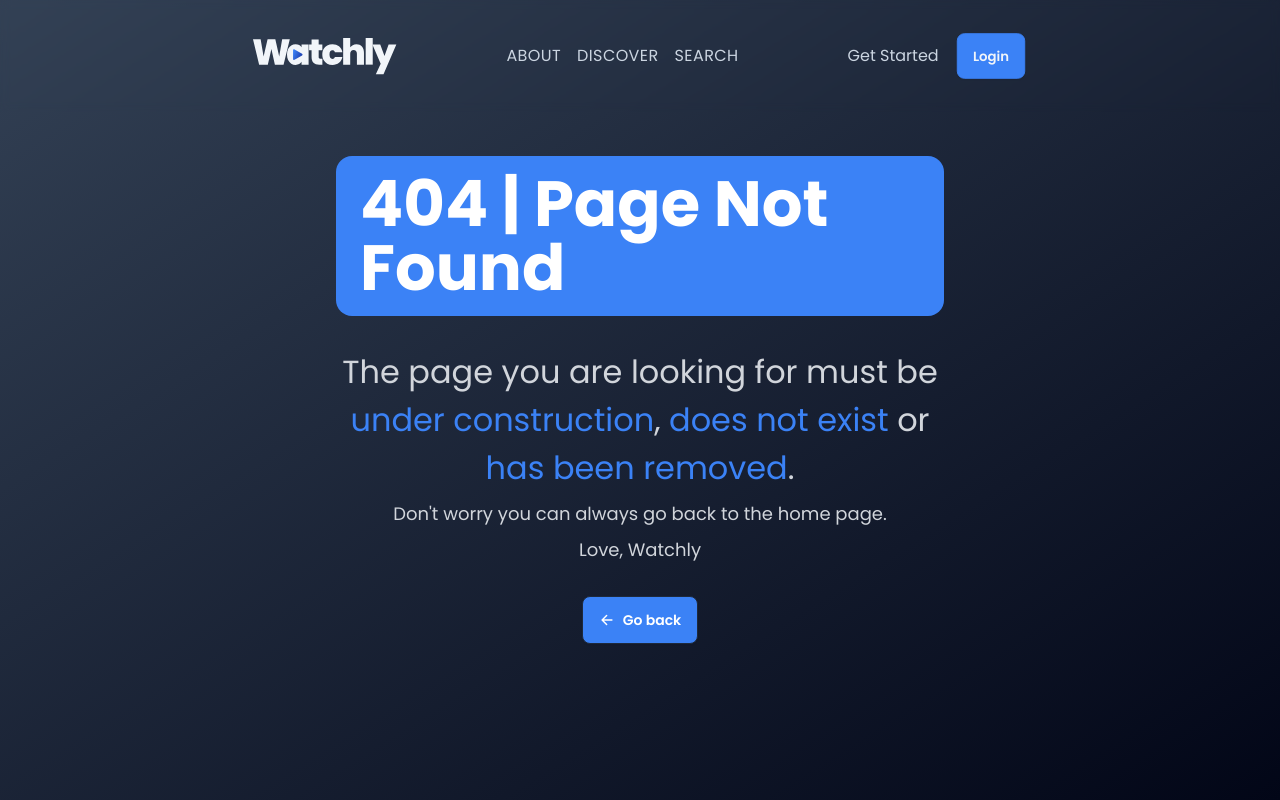
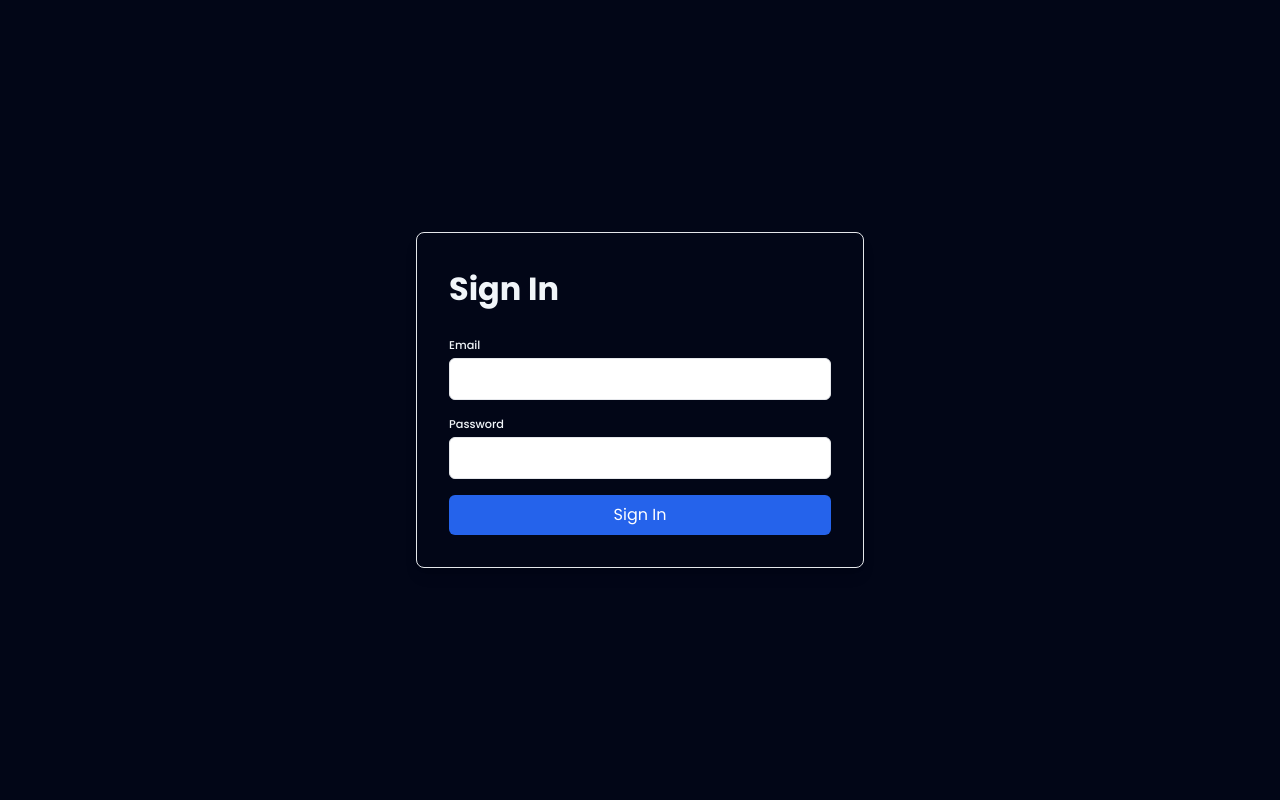
Before and after one commit to dimacuhamarc/watchly, a Next.js app: page /sandbox in a window 1280 px wide. Before the commit this address had no page. Shown: the top 800 px of the page. Built offline with nearby package versions, Linux system fonts and the light colour scheme; no server answers.

Commit message:
feat: implement authentication API and sign-in page with session management

```diff
--- a/src/app/api/auth/[...nextauth]/route.ts
+++ b/src/app/api/auth/[...nextauth]/route.ts
@@ -1,3 +1,5 @@
-import { handlers } from "~/server/auth";
+import NextAuth from "next-auth";
+import { authConfig } from "~/server/auth/config";
 
-export const { GET, POST } = handlers;
+// eslint-disable-next-line @typescript-eslint/no-unsafe-assignment, @typescript-eslint/no-explicit-any
+export const { GET, POST } = NextAuth(authConfig) as any;
--- a/src/app/layout.tsx
+++ b/src/app/layout.tsx
@@ -1,9 +1,14 @@
+/* eslint-disable @typescript-eslint/no-unsafe-member-access */
+/* eslint-disable @typescript-eslint/no-explicit-any */
+/* eslint-disable @typescript-eslint/no-unsafe-assignment */
 import "~/styles/globals.css";
 import "~/styles/text-styles.css";
 import "~/styles/layout-styles.css";
 
 import { GeistSans } from "geist/font/sans";
 import { type Metadata } from "next";
+import { SessionProvider } from "next-auth/react";
+import { auth } from "~/utils/api/auth";
 
 export const metadata: Metadata = {
   title: "Watchly | The best way to watch movies",
@@ -11,12 +16,22 @@ export const metadata: Metadata = {
   icons: [{ rel: "icon", url: "/favicon.ico" }],
 };
 
-export default function RootLayout({
+export default async function RootLayout({
   children,
 }: Readonly<{ children: React.ReactNode }>) {
+  let session = null;
+
+  try {
+    session = await auth();
+  } catch (error) {
+    console.error("Auth error:", error);
+  }
+
   return (
     <html lang="en" className={`${GeistSans.variable}`}>
-      <body>{children}</body>
+      <SessionProvider session={session}>
+        <body>{children}</body>
+      </SessionProvider>
     </html>
   );
 }
--- /dev/null
+++ b/src/app/sandbox/page.tsx
@@ -0,0 +1,91 @@
+"use client";
+
+import { useState } from "react";
+import { signIn } from "next-auth/react";
+import { useRouter } from "next/navigation";
+
+export default function SignInPage() {
+  const [email, setEmail] = useState("");
+  const [password, setPassword] = useState("");
+  const [isLoading, setIsLoading] = useState(false);
+  const [error, setError] = useState("");
+  const router = useRouter();
+
+  const handleSubmit = async (e: React.FormEvent) => {
+    e.preventDefault();
+    setError("");
+    setIsLoading(true);
+
+    try {
+      const result = await signIn("credentials", {
+        redirect: false,
+        email,
+        password,
+      });
+
+      if (result?.error) {
+        setError("Invalid email or password");
+      } else {
+        router.push("/");
+        router.refresh();
+      }
+    } catch (error) {
+      setError("An error occurred during sign in");
+      console.error(error);
+    } finally {
+      setIsLoading(false);
+    }
+  };
+
+  return (
+    <div className="flex min-h-screen items-center justify-center">
+      <div className="w-full max-w-md rounded-lg border p-8 shadow-lg">
+        <h1 className="mb-6 text-2xl font-bold">Sign In</h1>
+
+        {error && (
+          <div className="mb-4 rounded bg-red-100 p-3 text-red-700">
+            {error}
+          </div>
+        )}
+
+        <form onSubmit={handleSubmit} className="space-y-4">
+          <div>
+            <label htmlFor="email" className="block text-sm font-medium">
+              Email
+            </label>
+            <input
+              id="email"
+              type="email"
+              value={email}
+              onChange={(e) => setEmail(e.target.value)}
+              className="mt-1 block w-full rounded-md border p-2"
+              required
+            />
+          </div>
+
+          <div>
+            <label htmlFor="password" className="block text-sm font-medium">
+              Password
+            </label>
+            <input
+              id="password"
+              type="password"
+              value={password}
+              onChange={(e) => setPassword(e.target.value)}
+              className="mt-1 block w-full rounded-md border p-2"
+              required
+            />
+          </div>
+
+          <button
+            type="submit"
+            disabled={isLoading}
+            className="w-full rounded-md bg-blue-600 px-4 py-2 text-white hover:bg-blue-700 disabled:bg-blue-300"
+          >
+            {isLoading ? "Signing in..." : "Sign In"}
+          </button>
+        </form>
+      </div>
+    </div>
+  );
+}
--- a/src/server/auth/config.ts
+++ b/src/server/auth/config.ts
@@ -1,6 +1,7 @@
 import { DrizzleAdapter } from "@auth/drizzle-adapter";
 import { type DefaultSession, type NextAuthConfig } from "next-auth";
-import DiscordProvider from "next-auth/providers/discord";
+import CredentialsProvider from "next-auth/providers/credentials";
+import { compare } from "bcryptjs";
 
 import { db } from "~/server/db";
 import {
@@ -9,45 +10,54 @@ import {
   users,
   verificationTokens,
 } from "~/server/db/schema";
+import { eq } from "drizzle-orm/expressions";
 
-/**
- * Module augmentation for `next-auth` types. Allows us to add custom properties to the `session`
- * object and keep type safety.
- *
- * @see https://next-auth.js.org/getting-started/typescript#module-augmentation
- */
 declare module "next-auth" {
   interface Session extends DefaultSession {
     user: {
       id: string;
-      // ...other properties
-      // role: UserRole;
     } & DefaultSession["user"];
   }
-
-  // interface User {
-  //   // ...other properties
-  //   // role: UserRole;
-  // }
 }
 
-/**
- * Options for NextAuth.js used to configure adapters, providers, callbacks, etc.
- *
- * @see https://next-auth.js.org/configuration/options
- */
 export const authConfig = {
   providers: [
-    DiscordProvider,
-    /**
-     * ...add more providers here.
-     *
-     * Most other providers require a bit more work than the Discord provider. For example, the
-     * GitHub provider requires you to add the `refresh_token_expires_in` field to the Account
-     * model. Refer to the NextAuth.js docs for the provider you want to use. Example:
-     *
-     * @see https://next-auth.js.org/providers/github
-     */
+    CredentialsProvider({
+      name: "credentials",
+      credentials: {
+        email: { label: "Email", type: "email" },
+        password: { label: "Password", type: "password" }
+      },
+      async authorize(credentials) {
+        if (!credentials?.email || !credentials?.password) {
+          return null;
+        }
+
+        const user = await db.query.users.findFirst({
+          where: eq(users.email, credentials.email as string),
+        });
+
+        if (!user?.password_hash) {
+          return null;
+        }
+
+        const isPasswordValid = await compare(
+          credentials.password as string,
+          user.password_hash
+        );
+
+        if (!isPasswordValid) {
+          return null;
+        }
+
+        return {
+          id: user.id,
+          email: user.email,
+          name: user.name,
+          image: user.profile_picture,
+        };
+      }
+    }),
   ],
   adapter: DrizzleAdapter(db, {
     usersTable: users,
@@ -56,12 +66,27 @@ export const authConfig = {
     verificationTokensTable: verificationTokens,
   }),
   callbacks: {
-    session: ({ session, user }) => ({
+    jwt: ({ token, user }) => {
+      if (user) {
+        token.id = user.id;
+        token.email = user.email;
+      }
+      return token;
+    },
+
+    session: ({ session, token }) => ({
       ...session,
       user: {
         ...session.user,
-        id: user.id,
+        id: token.id as string,
       },
     }),
   },
+  pages: {
+    signIn: '/onboarding?type=signin',
+  },
+  session: {
+    strategy: "jwt",
+  },
+  debug: process.env.NODE_ENV === "development",
 } satisfies NextAuthConfig;
--- /dev/null
+++ b/src/utils/api/auth.ts
@@ -0,0 +1,4 @@
+import NextAuth from "next-auth";
+import { authConfig } from "~/server/auth/config";
+
+export const { auth, signIn, signOut } = NextAuth(authConfig);
--- /dev/null
+++ b/src/utils/types/auth.ts
@@ -0,0 +1,16 @@
+type AuthUser = {
+  id: string;
+  name: string;
+  email: string;
+  emailVerified: Date;
+  image: string;
+  username: string;
+  first_name: string;
+  last_name: string;
+  display_name: string;
+  profile_picture: string;
+  created_at: Date;
+  updated_at: Date;
+};
+
+export type { AuthUser };
```
Also changed, not shown: package.json (+5 -2 lines), src/middleware.ts (added, +39 -0 lines), src/server/auth/index.ts (deleted, +0 -10 lines), src/server/db/schema.ts (+0 -8 lines), 1 other file (tests, documents, lock files or other folders).
